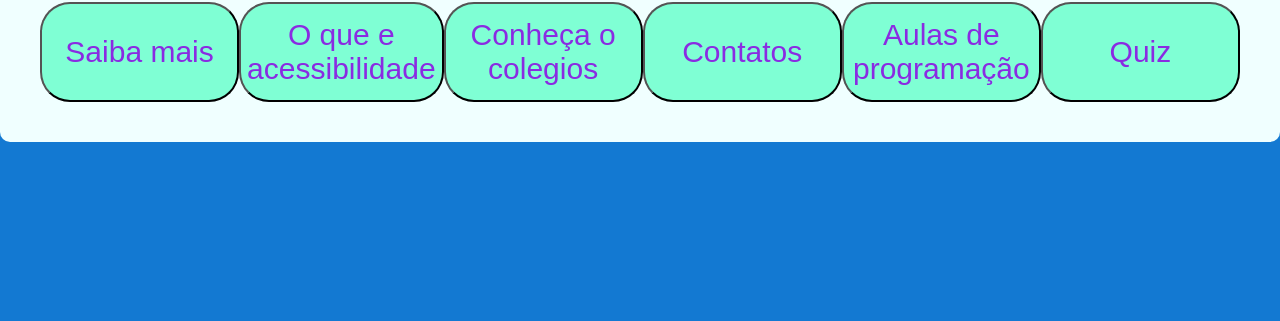
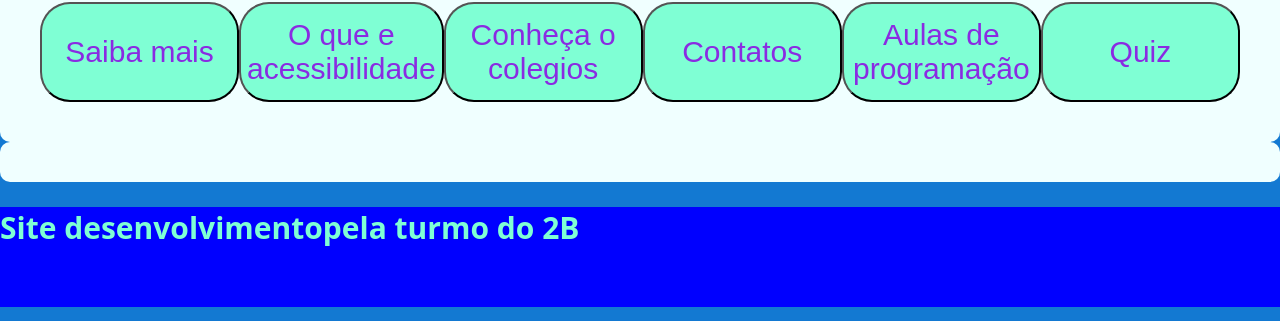
Before and after one commit to silvaraquelly-rgb/projeto-teste, a plain HTML site: page index.html in a window 1280 px wide. Shown: the part 479-800 px from the top of the page. Drawn offline with Linux system fonts and the light colour scheme.

Commit message:
codigos novos

```diff
--- a/index.html
+++ b/index.html
@@ -1,11 +1,13 @@
 <!DOCTYPE html>
 <html lang="pt-br">
+
 <head>
     <meta charset="UTF-8">
     <meta name="viewport" content="width=device-width, initial-scale=1.0">
     <link rel="stylesheet" href="style.css">
     <title>Acessibilidade No Cristo Rei</title>
 </head>
+
 <body>
     <header>
         <h1>Acessibilidade No Cristo Rei</h1>
@@ -14,7 +16,12 @@
     </header>
     <main>
         <section>
-<p>A acessibilidade no Colégio Cristo Rei é um aspecto fundamental para garantir a inclusão e o respeito à diversidade entre os estudantes. Isso envolve não apenas a adaptação de espaços físicos, como rampas e banheiros acessíveis, mas também a adoção de práticas pedagógicas inclusivas, que atendam às necessidades de alunos com diferentes habilidades. Além disso, a promoção de uma cultura escolar baseada na empatia e no acolhimento contribui para que todos se sintam valorizados e tenham igualdade de oportunidades no processo de aprendizagem.</p>
+            <p>A acessibilidade no Colégio Cristo Rei é um aspecto fundamental para garantir a inclusão e o respeito à
+                diversidade entre os estudantes. Isso envolve não apenas a adaptação de espaços físicos, como rampas e
+                banheiros acessíveis, mas também a adoção de práticas pedagógicas inclusivas, que atendam às
+                necessidades de alunos com diferentes habilidades. Além disso, a promoção de uma cultura escolar baseada
+                na empatia e no acolhimento contribui para que todos se sintam valorizados e tenham igualdade de
+                oportunidades no processo de aprendizagem.</p>
             <img src="https://encrypted-tbn0.gstatic.com/images?q=tbn:ANd9GcQDyYMiO8XE8_vvTzuPUbjuP88tHe2FCTDFjg&s&quot; alt="">
         </section>
         <section>
@@ -26,8 +33,11 @@
             <button>Quiz</button>
         </section>
     </main>
+    <main>
+
+    </main>
     <footer>
-
+        <h2>Site desenvolvimentopela turmo do 2B</h2>
     </footer>
 </body>
 </html>
--- a/style.css
+++ b/style.css
@@ -47,3 +47,13 @@ height: 100px;
 width: 250px;
 font-size: 30px;
 }
+footer{
+    height: 100px;
+    align-items: center;
+    justify-content: center;
+    background-color: blue;
+}
+h2{
+    color: aquamarine;
+    font-size: 30px;
+}
```
Lines whose indentation alone changed are shown as unchanged.
